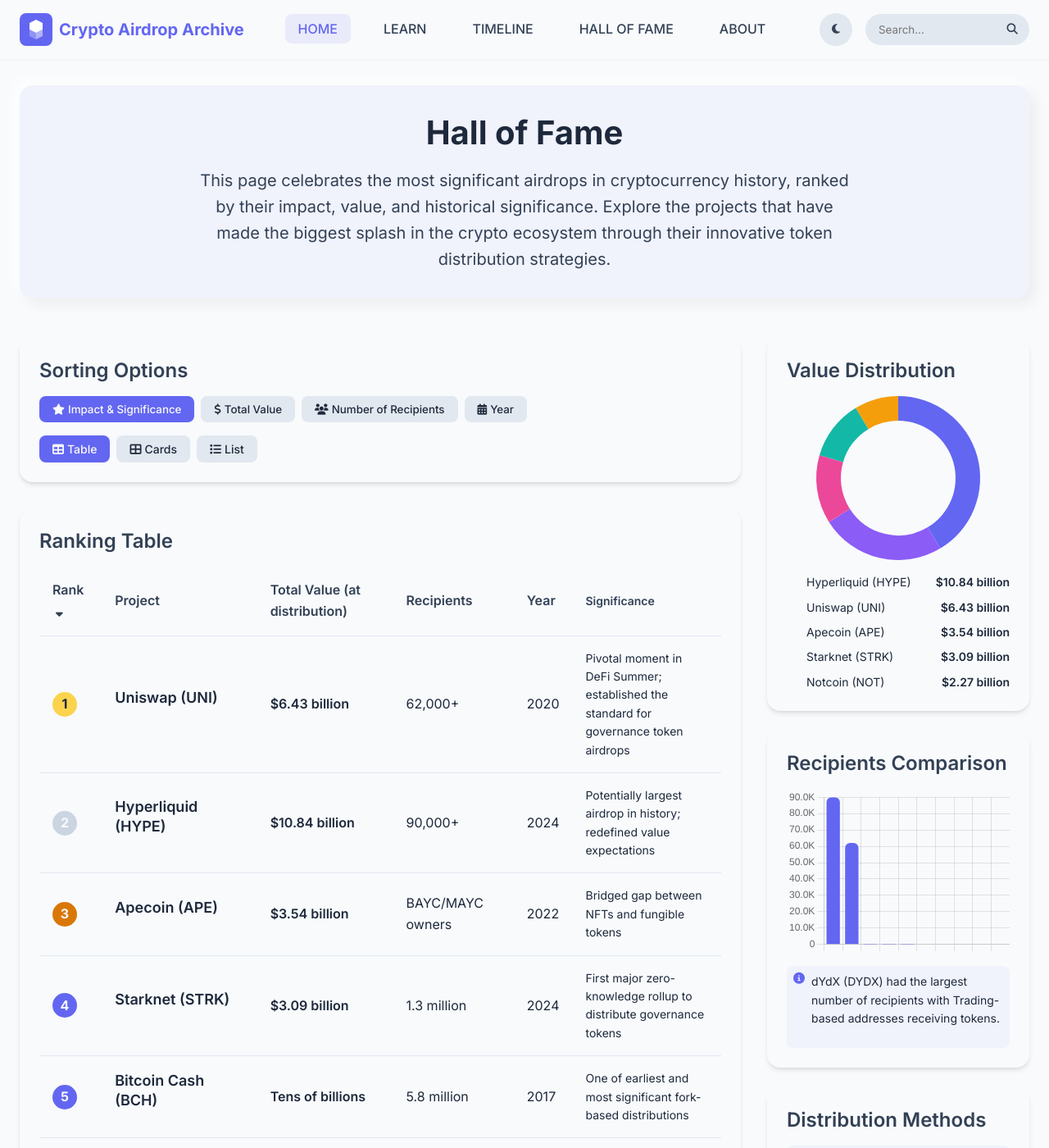
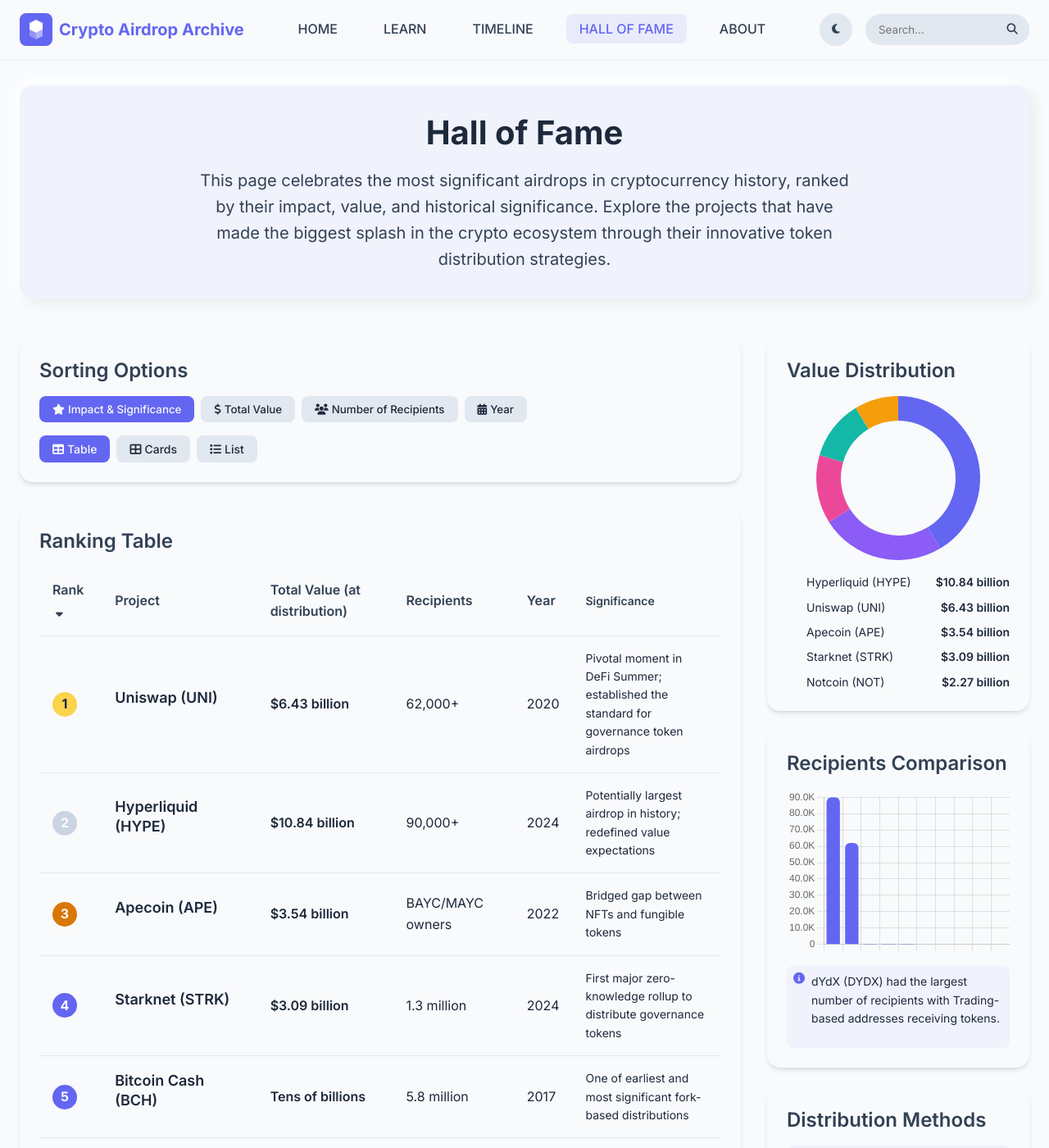
Before and after one commit to i-shivamsoni/airdrop-archive, a Jekyll site: the page built from hall-of-fame.md, in a window 1280 px wide and 1400 px high. Shown: the whole window at 82% size. Built offline with Jekyll 4.4.1, drawn with Linux system fonts in a browser that asks for light colours.

Commit message:
it works now

```diff
--- a/_layouts/halloffame.html
+++ b/_layouts/halloffame.html
@@ -19,11 +19,11 @@
             </div>
             <nav>
                 <ul>
-                    <li><a href="{{ '/' | relative_url }}" class="active">HOME</a></li>
-                    <li><a href="{{ '/learn' | relative_url }}">LEARN</a></li>
-                    <li><a href="{{ '/timeline' | relative_url }}">TIMELINE</a></li>
-                    <li><a href="{{ '/hall-of-fame' | relative_url }}">HALL OF FAME</a></li>
-                    <li><a href="{{ '/about' | relative_url }}">ABOUT</a></li>
+                    <li><a href="{{ '/' | relative_url }}" {% if page.url == '/' %}class="active"{% endif %}>HOME</a></li>
+                    <li><a href="{{ '/learn' | relative_url }}" {% if page.url contains '/learn' %}class="active"{% endif %}>LEARN</a></li>
+                    <li><a href="{{ '/timeline' | relative_url }}" {% if page.url contains '/timeline' %}class="active"{% endif %}>TIMELINE</a></li>
+                    <li><a href="{{ '/hall-of-fame' | relative_url }}" {% if page.url contains '/hall-of-fame' %}class="active"{% endif %}>HALL OF FAME</a></li>
+                    <li><a href="{{ '/about' | relative_url }}" {% if page.url contains '/about' %}class="active"{% endif %}>ABOUT</a></li>
                 </ul>
             </nav>
             <div class="header-actions">
--- a/assets/css/hall-of-fame.css
+++ b/assets/css/hall-of-fame.css
@@ -817,7 +817,6 @@
 .nomination-form {
     display: flex;
     flex-direction: column;
-    gap: var(--spacing-md);
 }
 
 .form-row {
@@ -830,6 +829,7 @@
     display: flex;
     flex-direction: column;
     gap: var(--spacing-xs);
+    margin-bottom: var(--spacing-md);
 }
 
 .form-group label {
```
